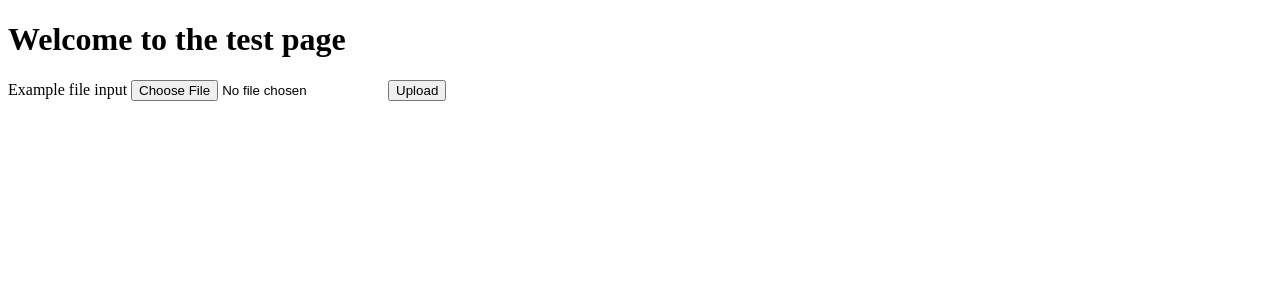
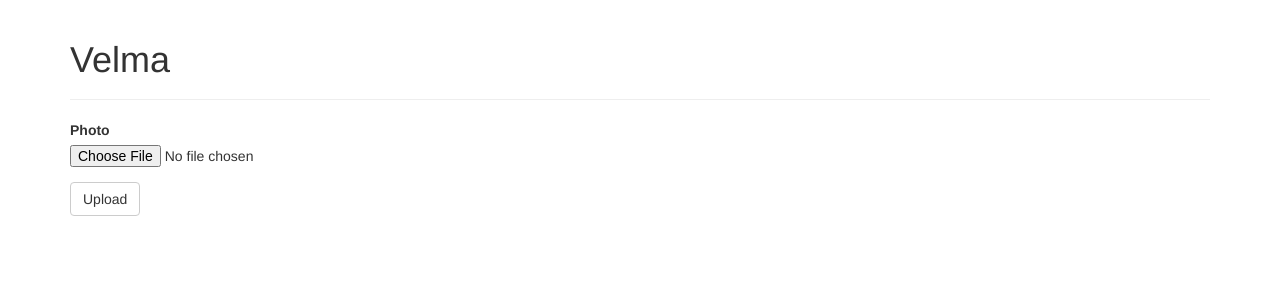
Before and after one commit to geekypandey/mnist-web-app, a Flask app: page / in a window 1280 px wide. Shown: the top 300 px of the page. Run offline with Flask 2, Linux system fonts and the light colour scheme; some libraries are stand-ins or nearby versions.

Commit message:
basic styling

```diff
--- a/app.py
+++ b/app.py
@@ -1,31 +1,41 @@
 import os
 import pathlib
+
 from flask import Flask,render_template,request,flash,redirect
+from flask_bootstrap import Bootstrap
+from flask_wtf import FlaskForm
+from flask_wtf.file import FileField,FileRequired
+from wtforms import SubmitField
 from werkzeug.utils import secure_filename
 from fastai.vision import *
 
+UPLOAD_FOLDER = os.path.join('static','images')
+path = pathlib.Path('models/')
 
-UPLOAD_FOLDER = os.path.join('static','images')
 app = Flask(__name__)
 app.config['UPLOAD_FOLDER'] = UPLOAD_FOLDER
-path = pathlib.Path('models/')
+app.config['SECRET_KEY'] = 'secret_key'
+
+bootstrap = Bootstrap(app)
+
+class PhotoForm(FlaskForm):
+    photo = FileField(validators=[FileRequired()])
+    submit = SubmitField('Upload')
 
 @app.route('/',methods=['POST','GET'])
 def index():
-    if request.method == 'POST':
-        if 'file' not in request.files:
-            return redirect(request.url)
-        else:
-            file = request.files['file']
-            filename = secure_filename(file.filename)
-            img_src = os.path.join(app.config['UPLOAD_FOLDER'],filename)
-            file.save(os.path.join(img_src))
-            image = open_image(img_src)
-            defaults.device = torch.device('cpu')
-            learn = load_learner(path,'mnist.pkl')
-            pred_class,pred_idx,outputs = learn.predict(image)
-            return render_template('output.html',output=pred_class)
-    return render_template('index.html')
+    form = PhotoForm()
+    if form.validate_on_submit():
+        f = form.photo.data
+        filename = secure_filename(f.filename)
+        img_src = os.path.join('static/images',filename)
+        f.save(img_src)
+        image = open_image(img_src)
+        defaults.device = torch.device('cpu')
+        learn = load_learner(path,'mnist.pkl')
+        pred_class,pred_idx,outputs = learn.predict(image)
+        return render_template('output.html',output=pred_class)
+    return render_template('index.html',form=form)
 
 if __name__ == '__main__':
     app.run(debug=True)
--- a/requirements.txt
+++ b/requirements.txt
@@ -8,9 +8,12 @@ Click==7.0
 cycler==0.10.0
 cymem==2.0.3
 dataclasses==0.7
+dominate==2.4.0
 fastai==1.0.60
 fastprogress==0.2.1
 Flask==1.1.1
+Flask-Bootstrap==3.3.7.1
+Flask-WTF==0.14.2
 idna==2.8
 importlib-metadata==1.3.0
 itsdangerous==1.1.0
@@ -44,6 +47,8 @@ torch==1.3.1
 torchvision==0.4.2
 tqdm==4.41.1
 urllib3==1.25.7
+visitor==0.1.3
 wasabi==0.6.0
 Werkzeug==0.16.0
+WTForms==2.2.1
 zipp==0.6.0
--- /dev/null
+++ b/templates/base.html
@@ -0,0 +1,14 @@
+{% extends "bootstrap/base.html"%}
+
+{%block title%}Welcome to Velma{%endblock%}
+
+{%block content%}
+
+<div class="container">
+
+	<div class="page-header"><h1>Velma</h1></div>
+	{%block page_content%} {%endblock%}
+
+</div>
+
+{%endblock%}
--- a/templates/index.html
+++ b/templates/index.html
@@ -1,17 +1,6 @@
-<!DOCTYPE html>
-<html lang="en">
-<head>
-        <meta charset="UTF-8">
-		<title>Testing</title>
-</head>
-<body>
-		<h1>Welcome to the test page</h1>
-		<form method='POST' enctype=multipart/form-data>
-  			<div>
-    			<label>Example file input</label>
-    			<input type=file name=file>
-				<input type=submit value="Upload">
-			</div>
-		</form>
-</body>
-</html>
+{% extends "base.html" %}
+{%import "bootstrap/wtf.html" as wtf%}
+
+{%block page_content%}
+	{{ wtf.quick_form(form) }}
+{%endblock%}
```
Also changed, not shown: templates/output.html (+6 -13 lines).
